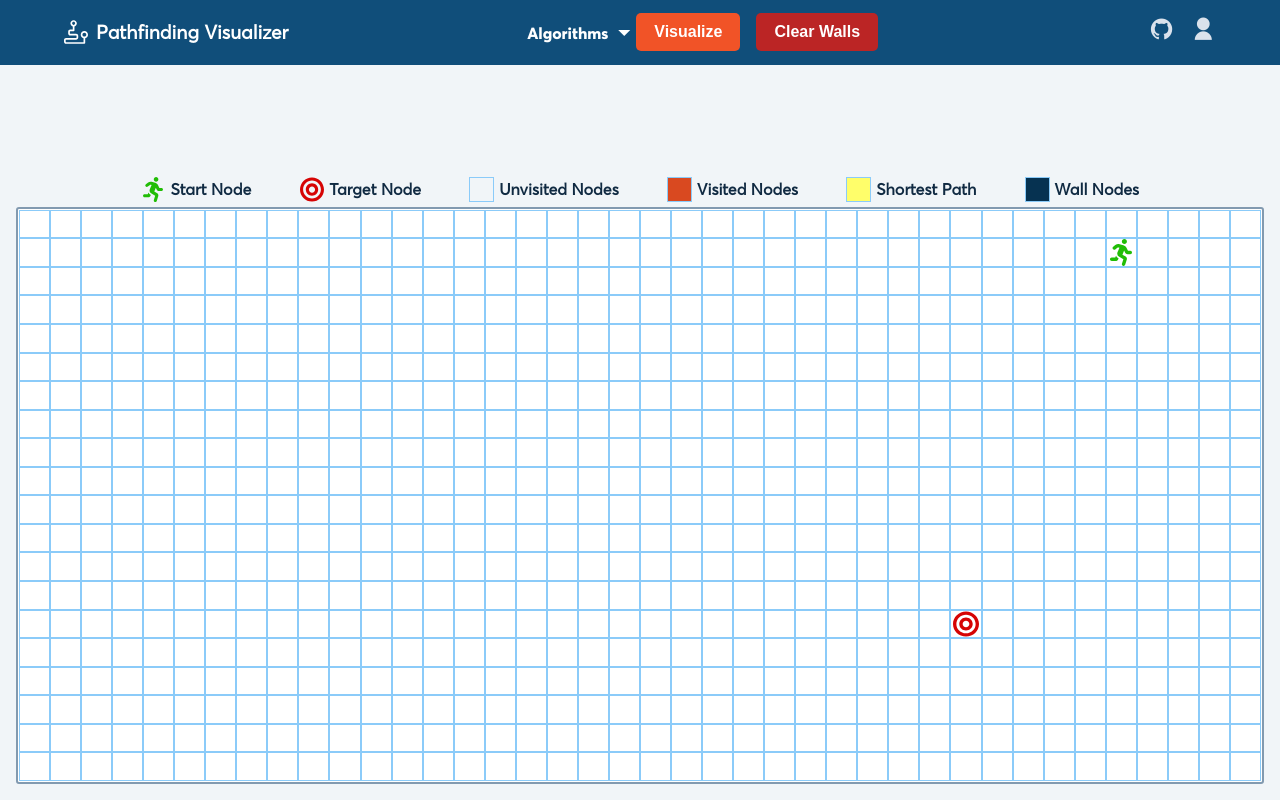
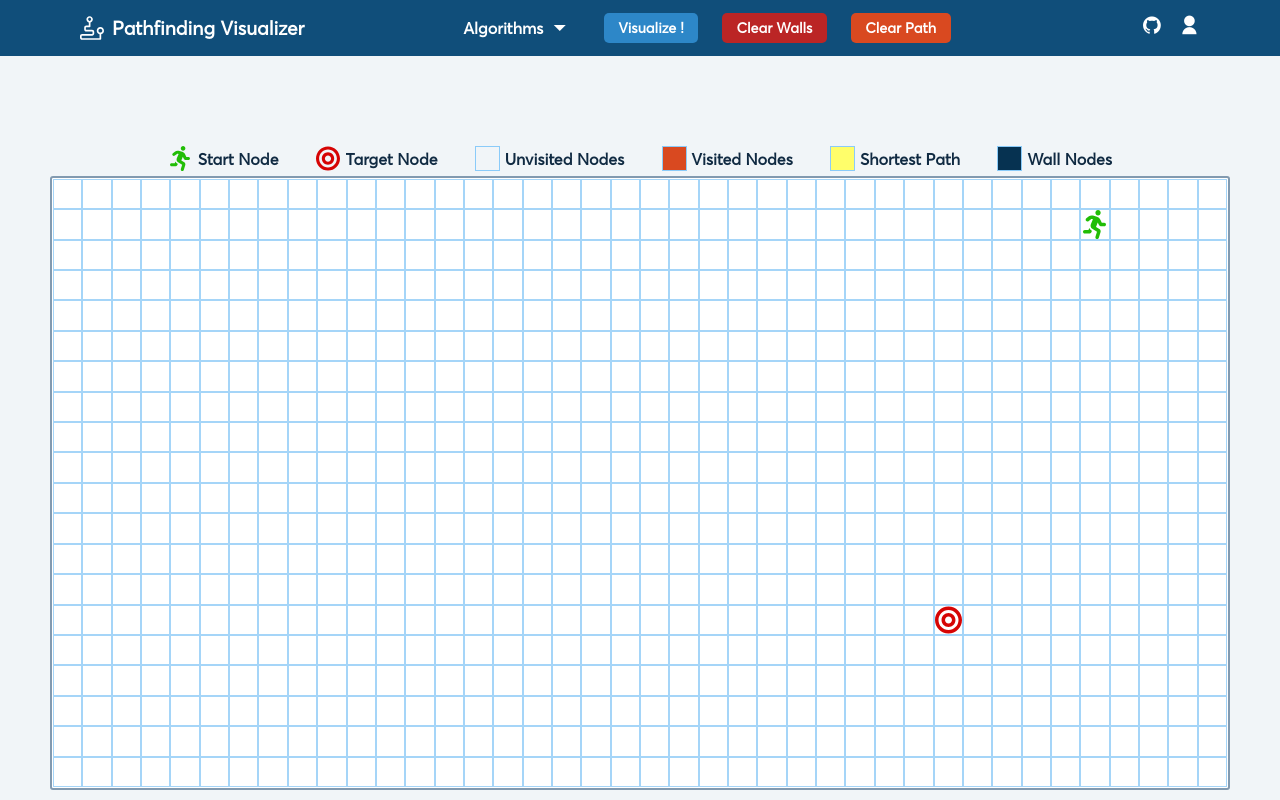
Before and after one commit to andrewphm/pathfinding, a React (Create React App) app: page / in a window 1280 px wide. Built offline with nearby package versions, Linux system fonts and the light colour scheme.

Commit message:
add additional styling and clear path button functionality

```diff
--- a/src/components/Grid/index.js
+++ b/src/components/Grid/index.js
@@ -19,6 +19,18 @@ const Grid = ({ state, dispatch }) => {
     getGridSize: getGridSize,
     getNodeObject: getNodeObject,
   };
+
+  const algorithmDescription = (algo) => {
+    if (algo === "Breadth-first Search") {
+      return (
+        <p>
+          Breath-first Search is <strong>unweighted</strong> and
+          <strong> guarantees </strong>the shortest path!
+        </p>
+      );
+    }
+  };
+
   return (
     <section
       onClick={() => {
@@ -29,6 +41,7 @@ const Grid = ({ state, dispatch }) => {
       }}
       className="grid-container"
     >
+      <div className="algo-description">{algorithmDescription(state.algo)}</div>
       <div className="legend-container">
         <ul className="legend">
           <li>
--- a/src/components/Header.js
+++ b/src/components/Header.js
@@ -6,6 +6,7 @@ import {
   clearWalls,
   getGridSize,
   getNodeObject,
+  clearPath,
 } from "../utility";
 
 // Algorithms
@@ -72,7 +73,7 @@ const Header = ({ dispatch, state, row, col }) => {
             onClick={() => handleVirtualize(state, dispatch)}
             className="btn visualize-btn"
           >
-            Visualize {state.algo}
+            Visualize {state.algo}!
           </button>
         </li>
         <li>
@@ -83,6 +84,16 @@ const Header = ({ dispatch, state, row, col }) => {
             }}
           >
             Clear Walls
+          </button>
+        </li>
+        <li>
+          <button
+            className="clear-path-btn btn"
+            onClick={() => {
+              clearPath(row, col, dispatch);
+            }}
+          >
+            Clear Path
           </button>
         </li>
       </ul>
--- a/src/components/Home.js
+++ b/src/components/Home.js
@@ -1,12 +1,36 @@
-import React, { useReducer } from "react";
+import React, { useReducer, useState } from "react";
 
 import Header from "./Header";
 import Grid from "./Grid/";
 
 import { reducer } from "./reducer";
 const Home = () => {
-  let row = 20;
-  let col = 40;
+  // Detect width
+  const [windowWidth, setWindowWidth] = useState(window.innerWidth);
+  const checkSize = () => {
+    setWindowWidth(window.innerWidth);
+  };
+
+  window.addEventListener("resize", checkSize);
+
+  let row = 0;
+  let col = 0;
+  if (windowWidth > 1600) {
+    row = 25;
+    col = 50;
+  } else if (windowWidth > 1200) {
+    row = 20;
+    col = 40;
+  } else if (windowWidth > 1080) {
+    row = 20;
+    col = 35;
+  } else if (windowWidth > 768) {
+    row = 18;
+    col = 29;
+  } else if (windowWidth > 320) {
+    row = 15;
+    col = 20;
+  }
 
   // Set properties of CSS variable grid row/col
   let root = document.getElementById("root");
--- a/src/index.css
+++ b/src/index.css
@@ -101,15 +101,25 @@ code {
     monospace;
 }
 
+/* ========== Main ========== */
+#main {
+  height: 100vh;
+  display: flex;
+  flex-direction: column;
+  margin-bottom: 0;
+  justify-content: space-between;
+}
+
+/* ========== HEADER ========= */
 header {
   display: flex;
   justify-content: space-between;
   align-items: center;
-  padding: 0 4rem;
+  padding: 0 5rem;
   row-gap: 1rem;
   background-color: var(--clr-primary-2);
   color: white;
-  height: 5rem;
+  flex-wrap: wrap;
 }
 
 .title-icon {
@@ -138,37 +148,35 @@ header {
 
 .links a {
   margin-left: 1rem;
-  font-size: 1.2rem;
-  color: var(--clr-grey-9);
+  font-size: 1rem;
+}
+
+.links a:hover {
+  color: var(--clr-highlight);
 }
 
 nav {
   display: flex;
 }
 
-/* ========== Main ========== */
-#main {
-  height: 100vh;
-  display: flex;
-  flex-direction: column;
-  margin-bottom: 0;
-  justify-content: space-between;
-}
-
 /* ========== Grid Buttons ========== */
 .btn {
-  background-color: var(--clr-primary-4);
   color: white;
-  padding: 0.5rem 1rem;
+  padding: 0.4rem 0.9rem;
   cursor: pointer;
-  font-size: 1rem;
+  font-size: 0.9rem;
+  font-family: "Averta";
+  font-weight: 600;
   border-color: transparent;
-  transition: var(--transition);
-  font-weight: 600;
+  border-style: none;
+  border-width: unset;
+  border-color: transparent;
+  margin: 0.5rem;
   margin-right: 1rem;
 }
 .btn:hover {
   box-shadow: 0px 8px 16px 0px rgba(0, 0, 0, 0.2);
+  transform: scale(0.96);
 }
 .algo-icon {
   vertical-align: -5px;
@@ -178,7 +186,24 @@ nav {
   display: flex;
   justify-content: center;
   align-items: center;
-  height: 100%;
+  flex-wrap: wrap;
+}
+
+/* Visualize button */
+.visualize-btn {
+  border-radius: 5px;
+  background-color: var(--clr-primary-4);
+}
+
+/* Clear button */
+.clear-btn {
+  border-radius: 5px;
+  background-color: var(--clr-target);
+}
+/* Clear Path button */
+.clear-path-btn {
+  border-radius: 5px;
+  background-color: var(--clr-orange-7);
 }
 
 .choose-algo {
@@ -186,11 +211,11 @@ nav {
   border-width: unset;
   border-color: transparent;
   background-color: transparent;
-  height: 100%;
   color: white;
   font-size: 1rem;
-  font-family: "Averta-bold";
+  font-family: "Averta";
   cursor: pointer;
+  margin-right: 1.5rem;
 }
 
 .choose-algo:hover {
@@ -203,7 +228,7 @@ nav {
   margin-top: 1.5rem;
   border-radius: 5px;
   z-index: 10;
-  background-color: var(--clr-primary-4);
+  background-color: var(--clr-primary-2);
   transition: var(--transition);
   box-shadow: 0px 8px 16px 0px rgba(0, 0, 0, 0.2);
   padding: 0.5rem 0;
@@ -216,23 +241,20 @@ nav {
 }
 .algo-list li:hover {
   background-color: var(--clr-primary-3);
+  color: var(--clr-highlight);
 }
 .show-menu {
   display: block;
 }
 
-/* Visualize button */
-.visualize-btn {
-  border-radius: 5px;
-  background-color: var(--clr-orange-6);
-}
-/* Clear button */
-.clear-btn {
-  border-radius: 5px;
-  background-color: var(--clr-target);
+/* ========== Grid ========== */
+/* Algorithm Description */
+.algo-description {
+  margin: 2rem auto;
+  text-align: center;
 }
 
-/* ========== Grid Legend ========== */
+/* Grid Legend */
 .legend-container {
   margin: 0 auto;
   width: 80%;
@@ -299,10 +321,10 @@ nav {
 .grid-container {
   display: flex;
   flex-direction: column;
-  margin: 5rem auto 0;
   align-items: center;
   width: 100%;
   height: 100%;
+  padding: 10px;
 }
 #grid {
   padding: 1px;
@@ -319,7 +341,7 @@ nav {
 
 /* Node */
 .grid-item {
-  border: 1px solid var(--clr-primary-7);
+  border: 1px solid var(--clr-primary-8);
   display: flex;
   justify-content: center;
   align-items: center;
@@ -359,3 +381,27 @@ svg {
 .shortest {
   background-color: yellow;
 }
+
+/* ======= MEDIA QUERIES ======= */
+
+@media screen and (min-width: 1600px) {
+  .grid-container {
+    padding: 10px 150px;
+  }
+}
+@media screen and (min-width: 1440px) {
+  .grid-container {
+    padding: 10px 100px;
+  }
+}
+@media screen and (min-width: 1200px) {
+  .grid-container {
+    padding: 10px 80px;
+  }
+}
+
+@media screen and (min-width: 1080px) {
+  .grid-container {
+    padding: 10px 50px;
+  }
+}
--- a/src/utility.js
+++ b/src/utility.js
@@ -5,6 +5,17 @@ export const clearWalls = (row, col, dispatch) => {
     for (let y = 0; y < col; y++) {
       let node = document.getElementById(`node-${x}-${y}`);
       node.classList.remove("wall");
+      node.classList.remove("visited");
+      node.classList.remove("queue");
+      node.classList.remove("shortest");
+    }
+  }
+};
+export const clearPath = (row, col, dispatch) => {
+  dispatch({ type: "IS_FINISHED", payload: false });
+  for (let x = 0; x < row; x++) {
+    for (let y = 0; y < col; y++) {
+      let node = document.getElementById(`node-${x}-${y}`);
       node.classList.remove("visited");
       node.classList.remove("queue");
       node.classList.remove("shortest");
```
